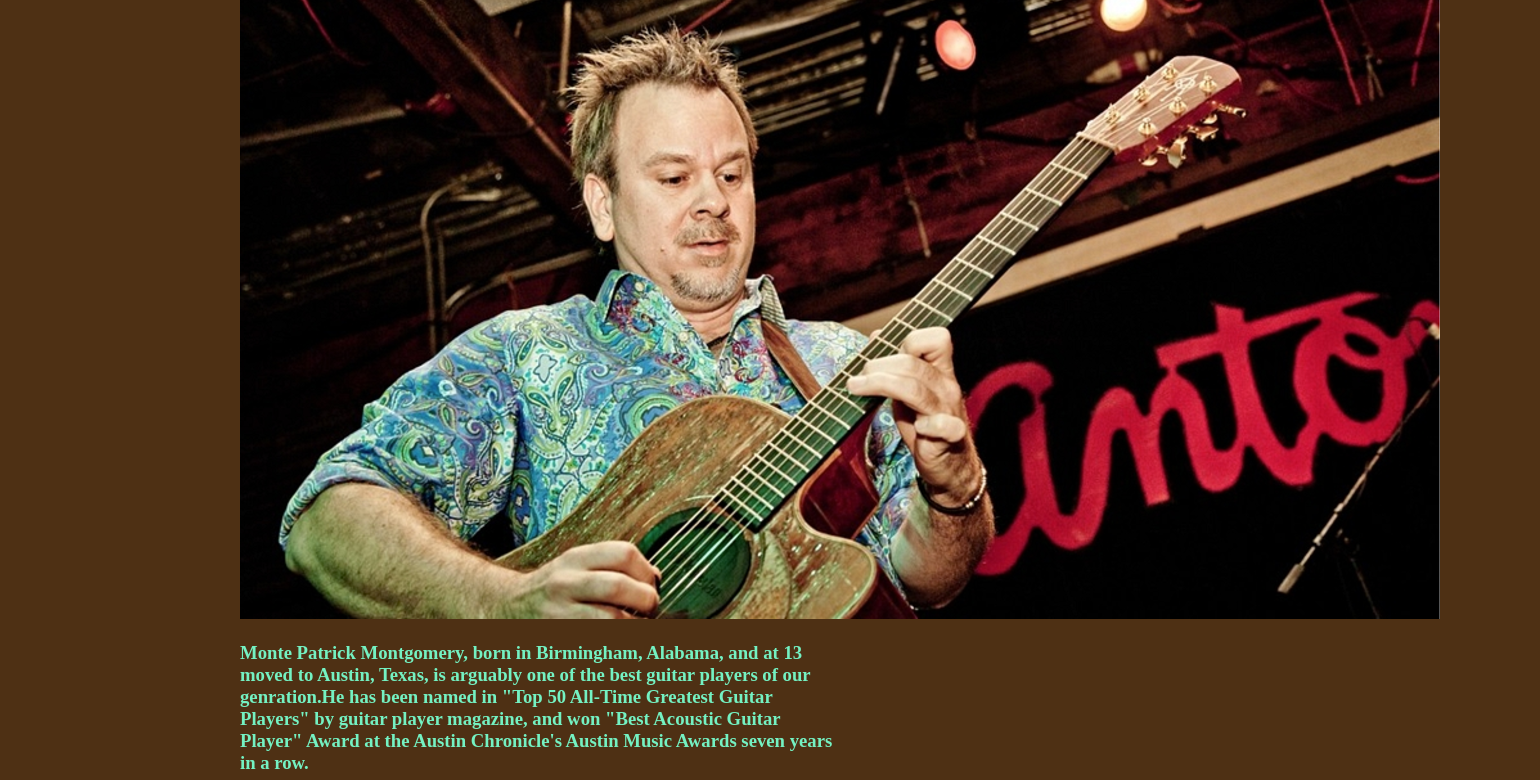
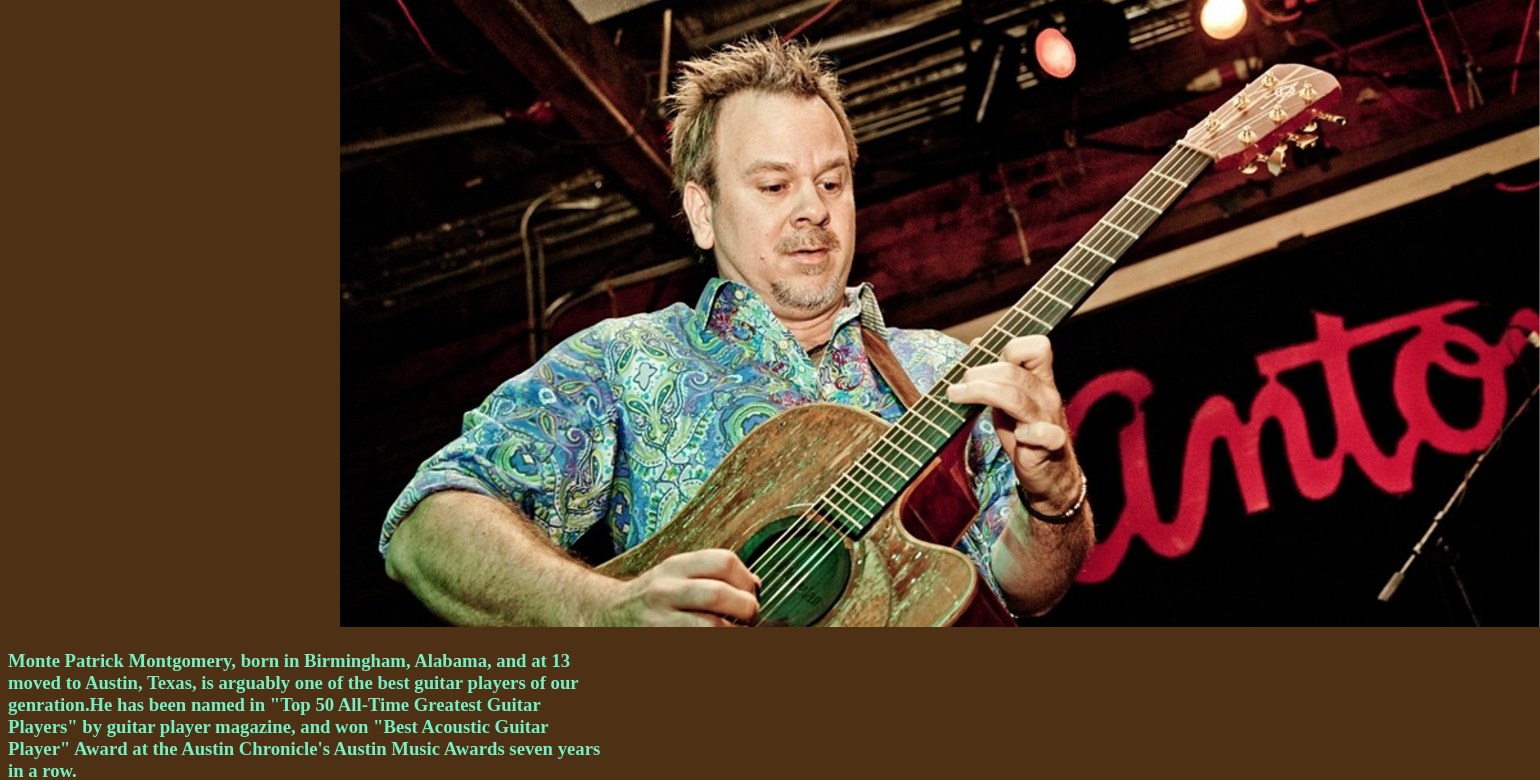
Before and after one commit to LatheWard/index.html, a plain HTML site: page index.html in a window 1280 px wide. Shown: the part 128-908 px from the top of the page, 1540 px wide, since content can reach past the window. Drawn offline with Linux system fonts and the light colour scheme.

Commit message:
Realized body tag was preventing a lot of changes

```diff
--- a/index.css
+++ b/index.css
@@ -1,19 +1,11 @@
 body {
-  margin: 0 auto;
-  max-width: 50em;
+  /* margin: 0 auto;
+  max-width: 50em; */
   font-family: serif;
   color: rgb(116, 241, 194);
   background: #4e3014;
 }
 
-
-
-/* #title-image {
-  display: block;
-  margin-left: auto;
-  margin-right: auto;
-  max-width: 100%;
-} */
 
 @media (min-width: 600px) {
   .container {
@@ -43,9 +35,13 @@ body {
 
   .img-item {
     display: flex;
-    max-width: 100%;
+    max-width: 600px;
     display: block;
     height: auto;
     margin: 0 auto;
   }
 }
+
+@media (max-width: 450px) {
+
+}
```
